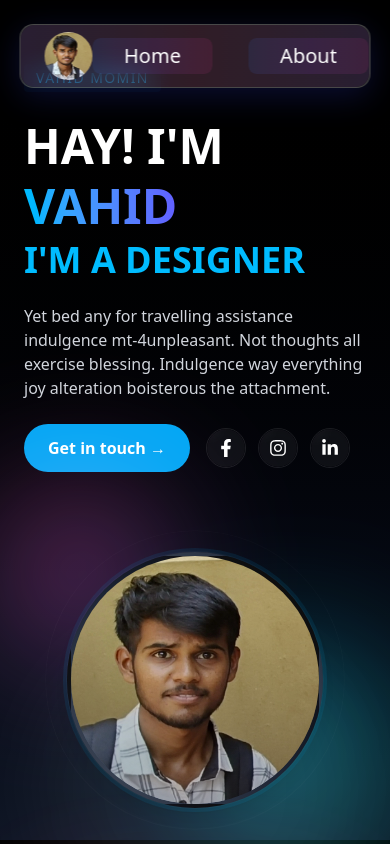
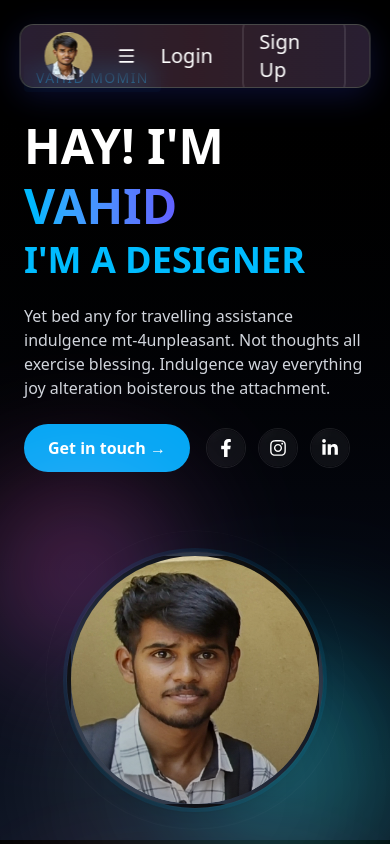
Before and after one commit to Vahid819/portfolio, a Next.js app: page / in a window 390 px wide. Shown: the top 844 px of the page. Built offline with nearby package versions, Linux system fonts and the light colour scheme.

Commit message:
feat(navbar): make navigation responsive with mobile toggle

```diff
--- a/src/components/Navbar.jsx
+++ b/src/components/Navbar.jsx
@@ -1,5 +1,6 @@
 "use client";
 import React, { useEffect, useState } from "react";
+import { Menu, X } from "lucide-react";
 import { Avatar, AvatarFallback, AvatarImage } from "@/components/ui/avatar";
 import {
   NavigationMenu,
@@ -16,6 +17,7 @@ import Link from "next/link";
 function Navbar() {
   // Ensure animations and dynamic elements are client-side only
   const [isClient, setIsClient] = useState(false);
+  const [mobileOpen, setMobileOpen] = useState(false);
 
   useEffect(() => {
     setIsClient(true); // Set to true after the component is mounted on the client
@@ -30,12 +32,25 @@ function Navbar() {
       id="navbar"
       className="w-[90%] fixed h-16 top-6 left-1/2 transform -translate-x-1/2 rounded-xl z-50 border border-white/20 bg-white/10 shadow-[0_8px_32px_0_rgba(31,38,135,0.37)] backdrop-blur-md backdrop-filter flex items-center px-6 justify-around before:absolute before:inset-0 before:rounded-xl before:animate-smoke before:bg-linear-to-r before:from-purple-500/10 before:via-pink-500/10 before:to-purple-500/10 before:-z-10 overflow-hidden"
     >
-      <Avatar className="w-12 h-12">
+      <div className="flex items-center space-x-4">
+        <Avatar className="w-12 h-12">
         <AvatarImage src="/vahid.jpeg" />
         <AvatarFallback>CN</AvatarFallback>
-      </Avatar>
+        </Avatar>
+
+        {/* mobile toggle button */}
+        <button
+          aria-label={mobileOpen ? "Close menu" : "Open menu"}
+          className="md:hidden inline-flex items-center justify-center p-2 rounded-md hover:bg-white/5"
+          onClick={() => setMobileOpen((s) => !s)}
+        >
+          {mobileOpen ? <X className="size-5" /> : <Menu className="size-5" />}
+        </button>
+      </div>
+
       <NavigationMenu className="w-auto">
-        <NavigationMenuList className="space-x-8">
+  {/* desktop links (hidden on small screens) */}
+  <NavigationMenuList className="hidden md:flex space-x-8">
           <NavigationMenuItem className="group w-30 text-xl text-center rounded-md px-3 py-1 transition-all duration-500 hover:border-white/20 hover:bg-white/10 hover:shadow-[0_8px_32px_0_rgba(31,38,135,0.37)] relative overflow-hidden before:absolute before:inset-0 before:rounded-md before:animate-menuSmoke before:bg-linear-to-r before:from-blue-500/10 before:via-purple-500/10 before:to-pink-500/10 before:-z-10">
             <Link href="/">Home</Link>
           </NavigationMenuItem>
@@ -53,6 +68,21 @@ function Navbar() {
           </NavigationMenuItem>
         </NavigationMenuList>
       </NavigationMenu>
+
+      {/* Mobile dropdown menu */}
+      {mobileOpen && (
+        <div className="md:hidden absolute top-full left-1/2 transform -translate-x-1/2 mt-4 w-[90%] rounded-xl bg-white/5 border border-white/10 shadow-lg p-4 flex flex-col space-y-2 z-40">
+          <Link href="/" onClick={() => setMobileOpen(false)} className="px-3 py-2 rounded hover:bg-white/10">Home</Link>
+          <Link href="/about" onClick={() => setMobileOpen(false)} className="px-3 py-2 rounded hover:bg-white/10">About</Link>
+          <Link href="/projects" onClick={() => setMobileOpen(false)} className="px-3 py-2 rounded hover:bg-white/10">Projects</Link>
+          <Link href="/skills" onClick={() => setMobileOpen(false)} className="px-3 py-2 rounded hover:bg-white/10">Skills</Link>
+          <Link href="/contact" onClick={() => setMobileOpen(false)} className="px-3 py-2 rounded hover:bg-white/10">Contact</Link>
+          <div className="flex items-center space-x-3 pt-2">
+            <Link href="/signin" onClick={() => setMobileOpen(false)} className="px-4 py-2 rounded-md">Login</Link>
+            <Link href="/signup" onClick={() => setMobileOpen(false)} className="px-4 py-2 rounded-md border">Sign Up</Link>
+          </div>
+        </div>
+      )}
       <div className="flex items-center space-x-4">
         <Link
           href="/signin"
```
